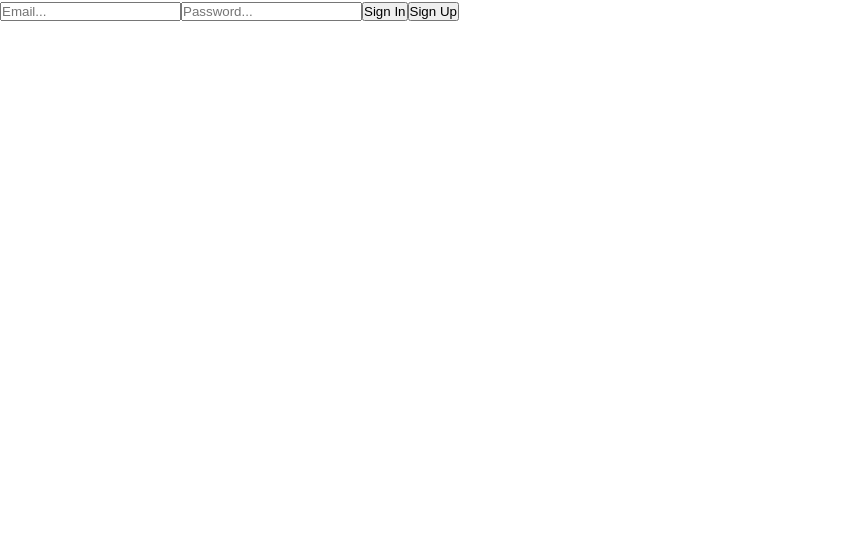
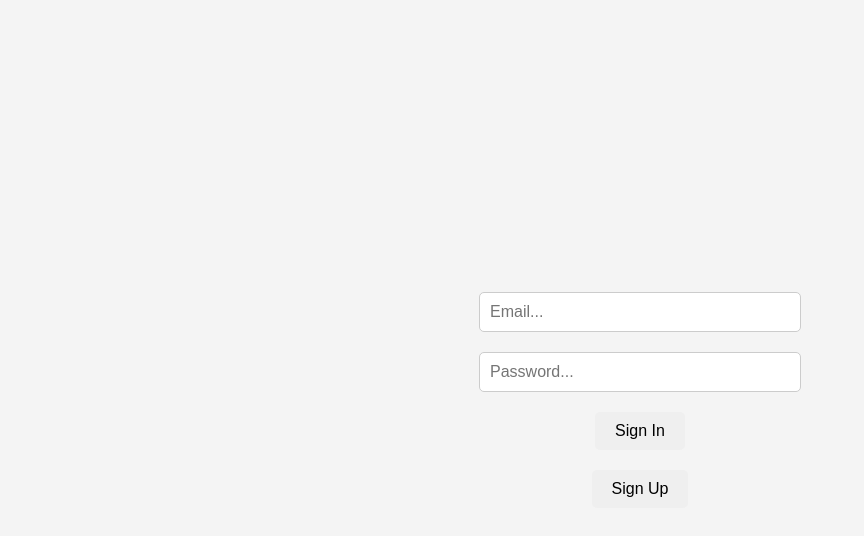
Before and after one commit to Darsh04-14/voice-notes, a React (Create React App) app in the folder voicenotes/: page / in a window 1280 px wide. Shown: the top 536 px of the page, without its empty margins (0-864 px from the left). Built offline with nearby package versions, Linux system fonts and the light colour scheme; no server answers; a web font is replaced by a local one.

Commit message:
Frontpage-auth update

```diff
--- a/voicenotes/src/screens/AuthScreen.js
+++ b/voicenotes/src/screens/AuthScreen.js
@@ -1,6 +1,6 @@
-import React, {useState} from 'react';
+import React, { useState } from 'react';
 import useAuth from '../hooks/useAuth';
-
+import './authScreen.css';
 const AuthScreen = () => {
   const [email, setEmail] = useState("");
   const [password, setPassword] = useState("");
@@ -22,8 +22,8 @@ const AuthScreen = () => {
     }
   };
 
-  return(
-   <div>
+  return (
+    <div className="authscreen">
       <input
         placeholder="Email..."
         onChange={(e) => setEmail(e.target.value)}
@@ -35,7 +35,8 @@ const AuthScreen = () => {
       />
       <button onClick={logIn}> Sign In</button>
       <button onClick={createAccount}> Sign Up</button>
-   </div>
+    </div>
+
   )
 };
 
--- /dev/null
+++ b/voicenotes/src/screens/authScreen.css
@@ -0,0 +1,37 @@
+.authscreen {
+    display: flex;
+    flex-direction: column;
+    align-items: center;
+    justify-content: center;
+    height: 100vh;
+    background-color: #f4f4f4;
+}
+
+.authscreen input {
+    width: 100%;
+    max-width: 300px;
+    padding: 10px;
+    margin: 10px;
+    border: 1px solid #ccc;
+    border-radius: 5px;
+    font-size: 16px;
+}
+
+.authscreen button {
+    padding: 10px 20px;
+    margin: 10px;
+    border: none;
+    border-radius: 5px;
+    font-size: 16px;
+    cursor: pointer;
+}
+
+.authscreen button:nth-child(1) {
+    background-color: #3498db;
+    color: #fff;
+}
+
+.authscreen button:nth-child(2) {
+    background-color: #27ae60;
+    color: #fff;
+}
```
